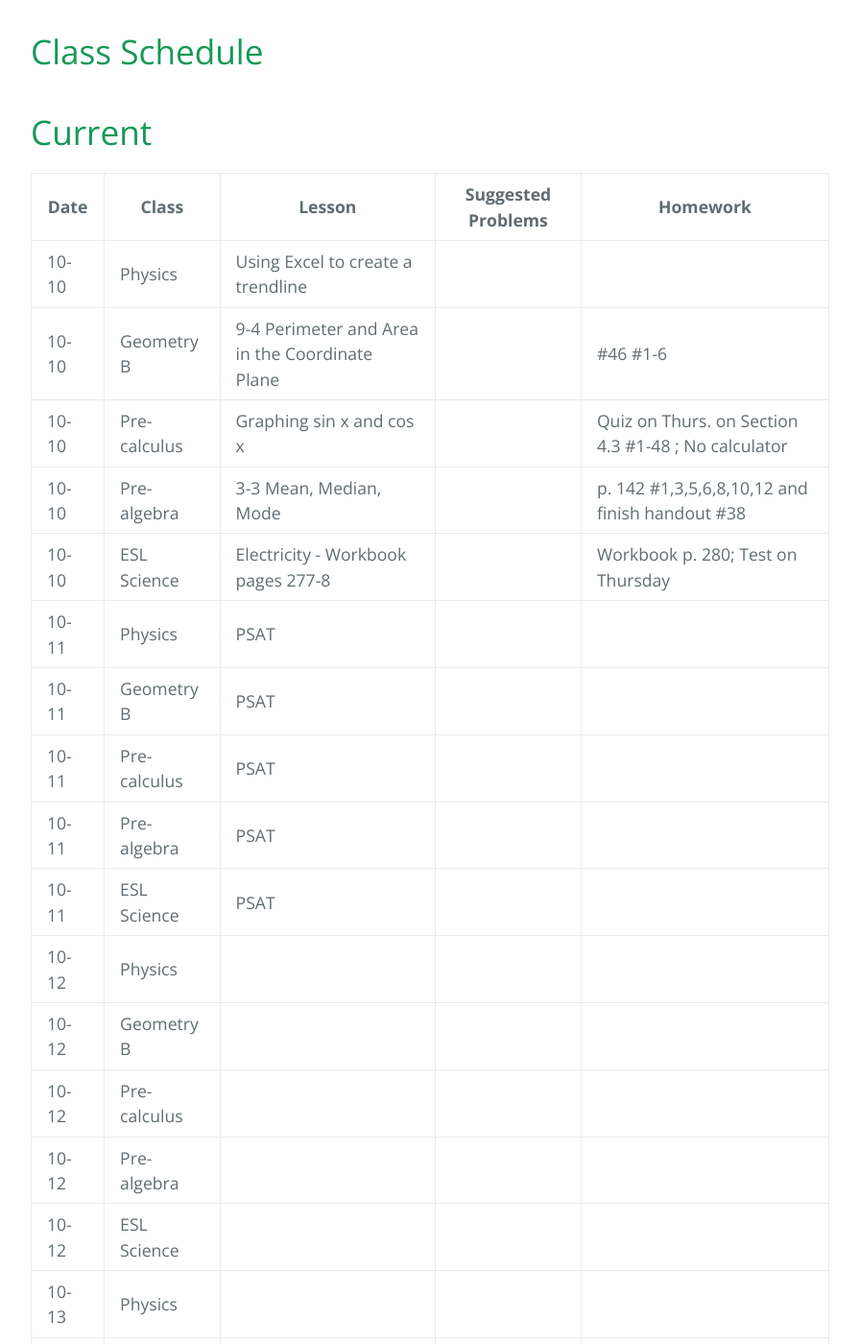
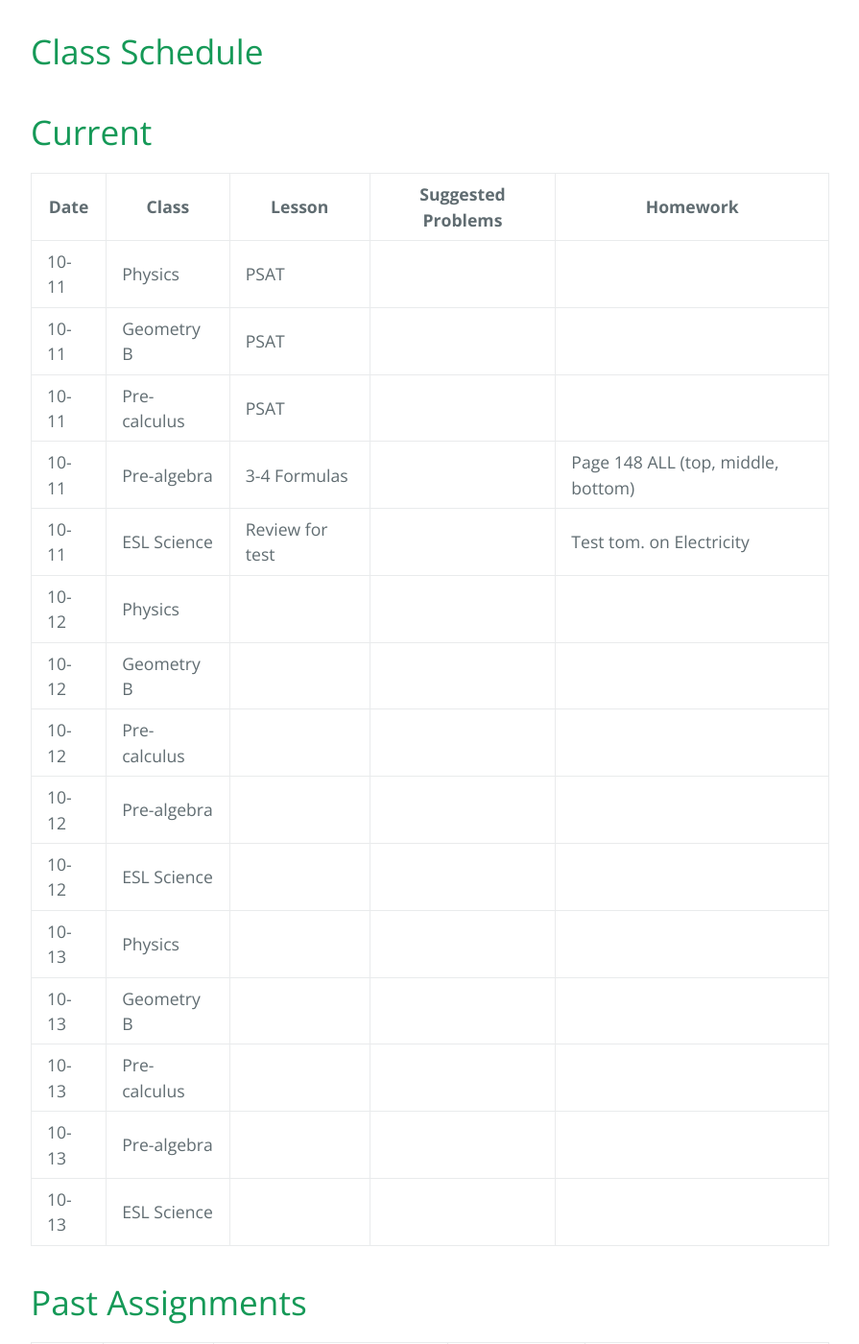
Before and after one commit to gpayoo/gpayoo, a Jekyll site: the page built from index.md, in a window 1280 px wide and 1400 px high, scrolled down 388 px. Shown: the whole window at 96% size, without its empty margins (192-1087 px from the left). Built offline with Jekyll 4.4.1, drawn with Linux system fonts in a browser that asks for light colours; our own code applies the rules of GitHub Pages for plain Markdown files; some of the changed text lies outside the part shown.

Commit message:
Update index.md

```diff
--- a/index.md
+++ b/index.md
@@ -10,16 +10,11 @@ layout: default
 
 | Date | Class | Lesson | Suggested Problems | Homework |
 | ---- | ----- | ------ | -------- | ---
-| 10-10 | Physics |  Using Excel to create a trendline| |
-| 10-10 | Geometry B |  9-4 Perimeter and Area in the Coordinate Plane | | #46 #1-6 |
-| 10-10 | Pre-calculus | Graphing sin x and cos x | |  Quiz on Thurs. on Section 4.3 #1-48 ; No calculator
-| 10-10 | Pre-algebra | 3-3 Mean, Median, Mode| | p. 142 #1,3,5,6,8,10,12 and finish handout #38
-| 10-10 | ESL Science | Electricity - Workbook pages 277-8|  | Workbook p. 280; Test on Thursday
 | 10-11 | Physics | PSAT | |
 | 10-11 | Geometry B |  PSAT | |  |
 | 10-11 | Pre-calculus | PSAT | |
-| 10-11 | Pre-algebra | PSAT | |
-| 10-11 | ESL Science | PSAT |  |
+| 10-11 | Pre-algebra | 3-4 Formulas | | Page 148 ALL (top, middle, bottom)
+| 10-11 | ESL Science | Review for test |  | Test tom. on Electricity
 | 10-12 | Physics |  | |
 | 10-12 | Geometry B |   | |  |
 | 10-12 | Pre-calculus | | |
@@ -35,6 +30,11 @@ layout: default
 
 | Date | Class | Lesson | Suggested Problems | Homework |
 | ---- | ----- | ------ | -------- | ---
+| 10-10 | Physics |  Using Excel to create a trendline| |
+| 10-10 | Geometry B |  9-4 Perimeter and Area in the Coordinate Plane | | #46 #1-6 |
+| 10-10 | Pre-calculus | Graphing sin x and cos x | |  Quiz on Thurs. on Section 4.3 #1-48 ; No calculator
+| 10-10 | Pre-algebra | 3-3 Mean, Median, Mode| | p. 142 #1,3,5,6,8,10,12 and finish handout #38
+| 10-10 | ESL Science | Electricity - Workbook pages 277-8|  | Workbook p. 280; Test on Thursday
 | 9-29 | Physics | Test on Chapter 3 | |  NOTE: You must bring your own calculator to class. Lack of a calculator means you can not participate in class activities requiring a calculator, and participation points will be deducted. Sharing of calculators is not permitted. Phone calculators are not permitted.
 | 9-29 | Geometry B | Activity - Lattice Polygons  | |  |
 | 9-29 | Pre-calculus | Math Puzzle/activity | | Quiz on 10/12 or 10/13 on Section 4.3 #1-48
```
